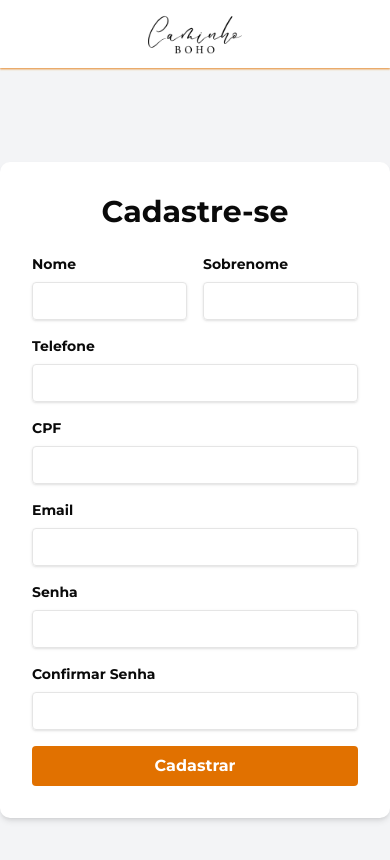
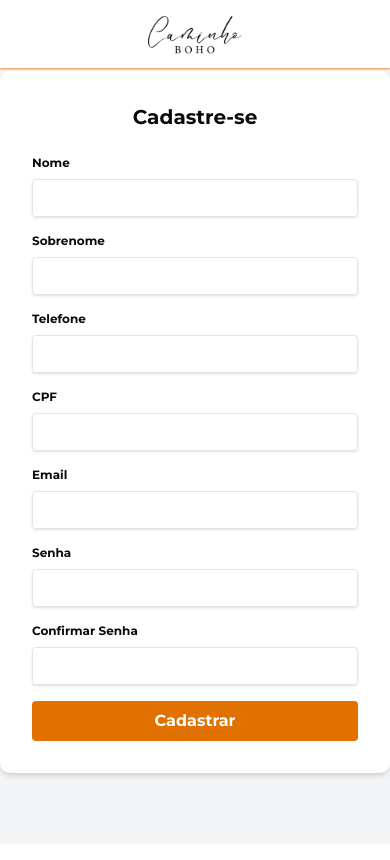
Before and after one commit to Kaua-cesar/caminho-boho, a React (Vite) app: page /register in a window 390 px wide. Shown: the top 860 px of the page. Built offline with nearby package versions, Linux system fonts and the light colour scheme; no server answers; a web font is replaced by a local one.

Commit message:
Ajustado responsividade e register

```diff
--- a/src/main.jsx
+++ b/src/main.jsx
@@ -58,7 +58,7 @@ function Layout() {
          <div className="fixed top-0 left-0 w-full z-50 bg-white shadow-xs shadow-amber-600/50 h-17">
             <Nav />
          </div>
-         <div style={{ paddingTop: "4.25rem" }}>
+         <div>
             {mostrarCarrosel && <Carrosel />}
             <Routes>
                <Route path="/" element={<Home />} />
--- a/src/pages/AboutPage.jsx
+++ b/src/pages/AboutPage.jsx
@@ -4,7 +4,7 @@ import React from "react";
 export function AboutPage() {
    // Ou SobrePage
    return (
-      <div className="flex items-center justify-center flex-col mx-46">
+      <div className="flex items-center justify-center flex-col mx-36 pt-[4.25rem]">
          <h1 className="text-3xl font-bold my-8 text-center text-gray-800">
             Sobre a Caminho Boho
          </h1>
--- a/src/pages/Carrinho.jsx
+++ b/src/pages/Carrinho.jsx
@@ -330,7 +330,7 @@ export default function Carrinho() {
    };
 
    return (
-      <div className="mx-auto my-8 max-w-8xl px-4 sm:px-6 lg:px-8 ">
+      <div className="mx-auto my-8 max-w-8xl px-4 sm:px-6 lg:px-8 pt-[4.25rem]">
          <h1 className="text-4xl font-bold mb-6 text-center lg:text-start w-full">
             Confirmar Pedido
          </h1>
--- a/src/pages/ContactPage.jsx
+++ b/src/pages/ContactPage.jsx
@@ -74,7 +74,7 @@ export function ContactPage() {
 
    return (
       // Contêiner principal da página: padding responsivo, largura máxima e centralização
-      <div className=" px-4 md:px-6 lg:px-8 flex flex-col items-center justify-center min-h-[calc(100vh-100px)]">
+      <div className="pt-[4.25rem] px-4 md:px-6 lg:px-8 flex flex-col items-center justify-center min-h-[calc(100vh-100px)]">
          {/* Título da página */}
          <h1 className="text-3xl sm:text-4xl font-bold my-8 text-center text-gray-800">
             Fale Conosco
--- a/src/pages/FavoritesPage.jsx
+++ b/src/pages/FavoritesPage.jsx
@@ -35,7 +35,7 @@ export function FavoritesPage() {
    }
 
    return (
-      <div className="flex items-center justify-center flex-col ">
+      <div className="flex items-center justify-center flex-col pt-[4.25rem]">
          <h1 className="text-3xl font-bold my-8 text-center text-gray-800">
             Meus Favoritos ({totalFavorites})
          </h1>
--- a/src/pages/Login.jsx
+++ b/src/pages/Login.jsx
@@ -143,7 +143,12 @@ export default function Login() {
                            Boho.
                         </span>
                      </div>
-                     <button className="w-full border-1 md:border-2 md:py-2 py-4 rounded-md transition cursor-pointer md:hidden">
+                     <button
+                        className="w-full border-1 md:border-2 md:py-2 py-4 rounded-md transition cursor-pointer md:hidden"
+                        onClick={() => navigate("/register")}
+                        type="button"
+                        disabled={loading}
+                     >
                         Criar Conta
                      </button>
                   </div>
--- a/src/pages/Register.jsx
+++ b/src/pages/Register.jsx
@@ -184,8 +184,6 @@ export default function Register() {
       }
 
       try {
-         // ⭐ AQUI O CÓDIGO FOI SIMPLIFICADO: NÃO HÁ MAIS A CONSULTA DO CPF NO FIRESTORE ⭐
-         // Se as validações locais passarem, o registro é executado
          await register(email, password, {
             nomeCompleto: `${name.trim()} ${sobrenome.trim()}`,
             telefone: unformattedTelefone,
@@ -196,7 +194,6 @@ export default function Register() {
          navigate("/login");
       } catch (err) {
          console.error("Erro no registro:", err);
-         // Agora a mensagem de erro vem diretamente do AuthContext
          toast.error(err.message);
       } finally {
          setIsLoading(false);
@@ -204,14 +201,18 @@ export default function Register() {
    };
 
    return (
-      <div className="flex items-center justify-center min-h-screen bg-gray-100">
-         <div className="p-8 bg-white rounded-lg shadow-md w-full max-w-lg">
-            <h2 className="text-3xl font-bold text-center mb-6">Cadastre-se</h2>
+      <div className="flex items-center justify-center h-screen bg-gray-100 ">
+         <div className="p-8 bg-white rounded-lg shadow-md w-full max-w-lg ">
+            {/* Título com tamanho de fonte responsivo */}
+            <h2 className="text-xl md:text-3xl font-bold text-center mb-6">
+               Cadastre-se
+            </h2>
             <form onSubmit={handleSubmit} className="space-y-4">
-               <div className="flex space-x-4">
-                  <div className="w-1/2">
+               <div className="flex flex-col sm:flex-row sm:space-x-4 space-y-4 sm:space-y-0">
+                  <div className="w-full sm:w-1/2">
+                     {/* Rótulo com tamanho de fonte responsivo */}
                      <label
-                        className="block text-sm font-bold mb-2"
+                        className="block text-xs md:text-sm font-bold mb-2"
                         htmlFor="name"
                      >
                         Nome
@@ -225,9 +226,10 @@ export default function Register() {
                         required
                      />
                   </div>
-                  <div className="w-1/2">
+                  <div className="w-full sm:w-1/2">
+                     {/* Rótulo com tamanho de fonte responsivo */}
                      <label
-                        className="block text-sm font-bold mb-2"
+                        className="block text-xs md:text-sm font-bold mb-2"
                         htmlFor="sobrenome"
                      >
                         Sobrenome
@@ -244,7 +246,7 @@ export default function Register() {
                </div>
                <div>
                   <label
-                     className="block text-sm font-bold mb-2"
+                     className="block text-xs md:text-sm font-bold mb-2"
                      htmlFor="telefone"
                   >
                      Telefone
@@ -260,7 +262,10 @@ export default function Register() {
                   />
                </div>
                <div>
-                  <label className="block text-sm font-bold mb-2" htmlFor="cpf">
+                  <label
+                     className="block text-xs md:text-sm font-bold mb-2"
+                     htmlFor="cpf"
+                  >
                      CPF
                   </label>
                   <input
@@ -275,7 +280,7 @@ export default function Register() {
                </div>
                <div>
                   <label
-                     className="block text-sm font-bold mb-2"
+                     className="block text-xs md:text-sm font-bold mb-2"
                      htmlFor="email"
                   >
                      Email
@@ -291,7 +296,7 @@ export default function Register() {
                </div>
                <div>
                   <label
-                     className="block text-sm font-bold mb-2"
+                     className="block text-xs md:text-sm font-bold mb-2"
                      htmlFor="password"
                   >
                      Senha
@@ -307,7 +312,7 @@ export default function Register() {
                </div>
                <div>
                   <label
-                     className="block text-sm font-bold mb-2"
+                     className="block text-xs md:text-sm font-bold mb-2"
                      htmlFor="passwordConfirmation"
                   >
                      Confirmar Senha
--- a/src/pages/products/ProductsByCategoryPage.jsx
+++ b/src/pages/products/ProductsByCategoryPage.jsx
@@ -49,7 +49,7 @@ export function ProductsByCategoryPage() {
    }
 
    return (
-      <div className="container mx-auto p-4 mt-20">
+      <div className="container mx-auto p-4 mt-20 ]">
          <h1 className="text-3xl font-bold mb-8 text-center text-gray-800">
             Produtos em {formatCategoryName(categoryName)}
          </h1>
--- a/src/pages/products/ProductsPage.jsx
+++ b/src/pages/products/ProductsPage.jsx
@@ -29,8 +29,8 @@ export function ProductsPage() {
       // - Adicionei 'md:p-8' para aumentar o padding em telas maiores
       // - 'max-w-screen-xl' para um limite de largura generoso, mas não tão restritivo quanto '7xl'
       // - Centralizado com 'mx-auto' dentro do layout geral
-      <div className="min-h-screen p-4 md:p-8 mx-auto max-w-screen-xl ">
-         <h1 className="text-3xl font-bold mb-8 text-center text-gray-800 md:text-4xl">
+      <div className=" min-h-screen p-4 md:p-8 mx-auto max-w-screen-xl ">
+         <h1 className="text-3xl font-bold mb-8 text-center text-gray-800 md:text-4xl pt-[4.25rem]">
             Todos os Nossos Produtos
          </h1>
 
@@ -48,7 +48,7 @@ export function ProductsPage() {
             // - 'gap-4' para um espaçamento padrão entre os cards
             // - 'sm:gap-6' para um pouco mais de espaçamento em telas maiores
             // - Mantive 'place-items-center' para centralizar os cards
-            <div className="grid grid-cols-1 sm:grid-cols-2 md:grid-cols-3 lg:grid-cols-4 gap-4 sm:gap-6 place-items-center">
+            <div className="grid grid-cols-1 sm:grid-cols-2 md:grid-cols-3 lg:grid-cols-4 gap-4 sm:gap-6 place-items-center ">
                {allProducts.map((product) => (
                   <Card
                      key={product.id}
```
Also changed, not shown: src/pages/MinhaConta.jsx (+2 -18 lines).
